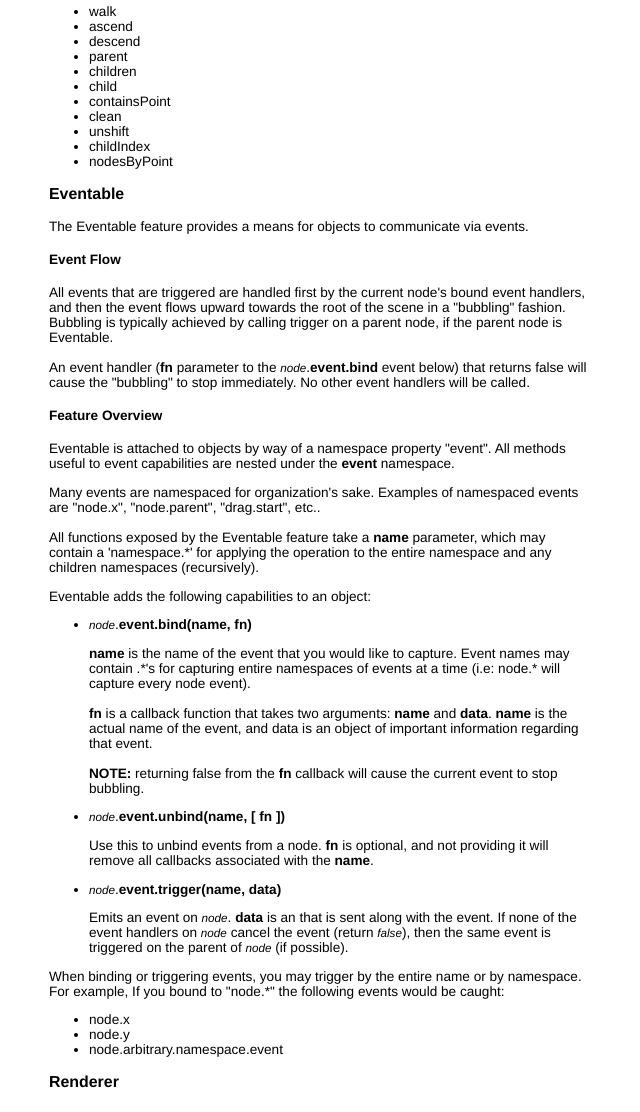
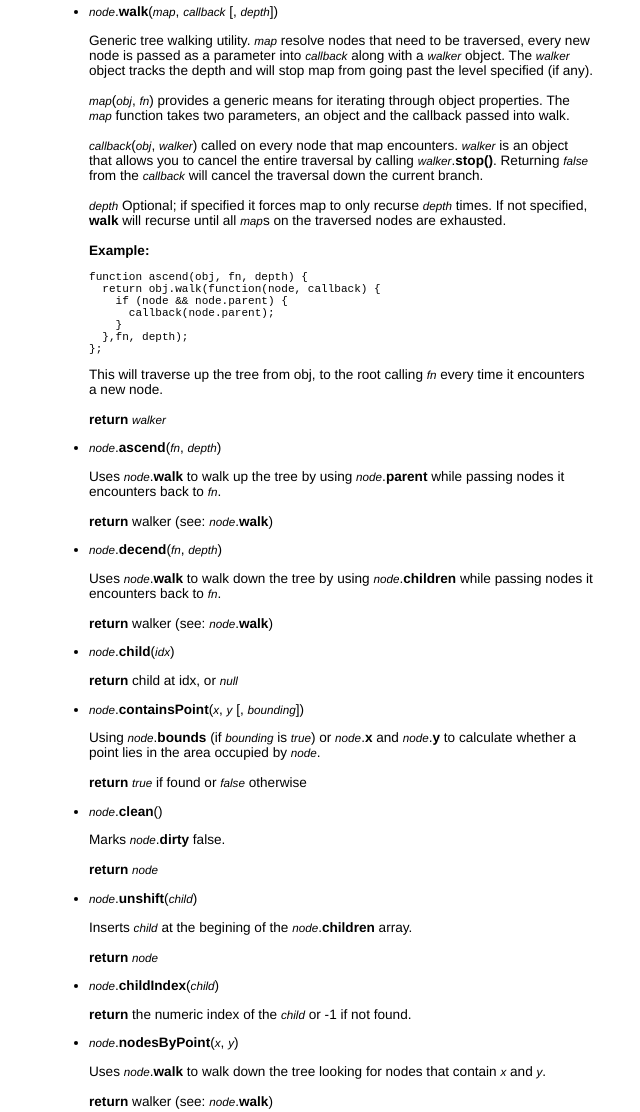
Before and after one commit to tmpvar/carena, a plain HTML site: page index.html in a window 1280 px wide. Shown: the part 2744-3856 px from the top of the page, without its empty margins (319-959 px from the left). Drawn offline with Linux system fonts and the light colour scheme.

Commit message:
more first round documentation for feature.Node is done

```diff
--- a/index.html
+++ b/index.html
@@ -211,17 +211,84 @@
             <strong>returns</strong> <em>node</em>
             </p>
           </li>
-          <li>walk</li>
-          <li>ascend</li>
-          <li>descend</li>
-          <li>parent</li>
-          <li>children</li>
-          <li>child</li>
-          <li>containsPoint</li>
-          <li>clean</li>
-          <li>unshift</li>
-          <li>childIndex</li>
-          <li>nodesByPoint</li>
+          <li><em>node</em>.<strong>walk</strong>(<em>map</em>, <em>callback</em> [, <em>depth</em>])</strong>
+            <p>
+              Generic tree walking utility. <em>map</em> resolve nodes that need to be traversed, every new node is passed as a parameter into <em>callback</em> along with a <em>walker</em> object. The <em>walker</em> object tracks the depth and will stop map from going past the level specified (if any).<br /><br />
+              <em>map</em>(<em>obj</em>, <em>fn</em>)  provides a generic means for iterating through object properties. The <em>map</em> function takes two parameters, an object and the callback passed into walk.<br /><br />
+              <em>callback</em>(<em>obj</em>, <em>walker</em>) called on every node that map encounters. <em>walker</em> is an object that allows you to cancel the entire traversal by calling <em>walker</em>.<strong>stop()</strong>.  Returning <em>false</em> from the <em>callback</em> will cancel the traversal down the current branch.<br /><br />
+              <em>depth</em> Optional; if specified it forces map to only recurse <em>depth</em> times.  If not specified, <strong>walk</strong> will recurse until all <em>map</em>s on the traversed nodes are exhausted.<br /><br />
+              <strong>Example:</strong>
+<pre>
+function ascend(obj, fn, depth) {
+  return obj.walk(function(node, callback) {
+    if (node && node.parent) {
+      callback(node.parent);
+    }
+  },fn, depth);
+};</pre>
+              This will traverse up the tree from obj, to the root calling <em>fn</em> every time it encounters a new node.<br /><br />
+              <strong>return</strong> <em>walker</em>
+            </p>
+          </li>
+          <li>
+            <em>node</em>.<strong>ascend</strong>(<em>fn</em>, <em>depth</em>)
+            <p>
+              Uses <em>node</em>.<strong>walk</strong> to walk up the tree by using <em>node</em>.<strong>parent</strong> while passing nodes it encounters back to <em>fn</em>.<br /><br />
+
+              <strong>return</strong> walker (see: <em>node</em>.<strong>walk</strong>)
+            </p>
+          </li>
+          <li>
+            <em>node</em>.<strong>decend</strong>(<em>fn</em>, <em>depth</em>)
+            <p>
+              Uses <em>node</em>.<strong>walk</strong> to walk down the tree by using <em>node</em>.<strong>children</strong> while passing nodes it encounters back to <em>fn</em>.<br /><br />
+
+              <strong>return</strong> walker (see: <em>node</em>.<strong>walk</strong>)
+            </p>
+          </li>
+          <li>
+            <em>node</em>.<strong>child</strong>(<em>idx</em>)
+            <p>
+              <strong>return</strong> child at idx, or <em>null</em>
+
+            </p>
+          </li>
+          <li>
+            <em>node</em>.<strong>containsPoint</strong>(<em>x</em>, <em>y</em> [, <em>bounding</em>])
+            <p>
+              Using <em>node</em>.<strong>bounds</strong> (if <em>bounding</em> is <em>true</em>) or <em>node</em>.<strong>x</strong> and <em>node</em>.<strong>y</strong> to calculate whether a point lies in the area occupied by <em>node</em>.
+              <br /><br />
+              <strong>return</strong> <em>true</em> if found or <em>false</em> otherwise
+            </p>
+          </li>
+          <li>
+            <em>node</em>.<strong>clean</strong>()
+            <p>
+              Marks <em>node</em>.<strong>dirty</strong> false.<br />
+              <br />
+              <strong>return</strong> <em>node</em>
+            </p>
+          <li>
+            <em>node</em>.<strong>unshift</strong>(<em>child</em>)
+            <p>
+              Inserts <em>child</em> at the begining of the <em>node</em>.<strong>children</strong> array. <br /><br />
+              <strong>return</strong> <em>node</em>
+            </p>
+          </li>
+          <li>
+            <em>node</em>.<strong>childIndex</strong>(<em>child</em>)
+            <p>
+              <strong>return</strong> the numeric index of the <em>child</em> or -1 if not found.
+            </p>
+          </li>
+          <li>
+            <em>node</em>.<strong>nodesByPoint</strong>(<em>x</em>, <em>y</em>)
+            <p>
+              Uses <em>node</em>.<strong>walk</strong> to walk down the tree looking for nodes that contain <em>x</em> and <em>y</em>.<br /><br />
+
+              <strong>return</strong> walker (see: <em>node</em>.<strong>walk</strong>)
+            </p>
+          </li>
         </ul>
     </p>
 
```
Also changed, not shown: lib/carena.js.
